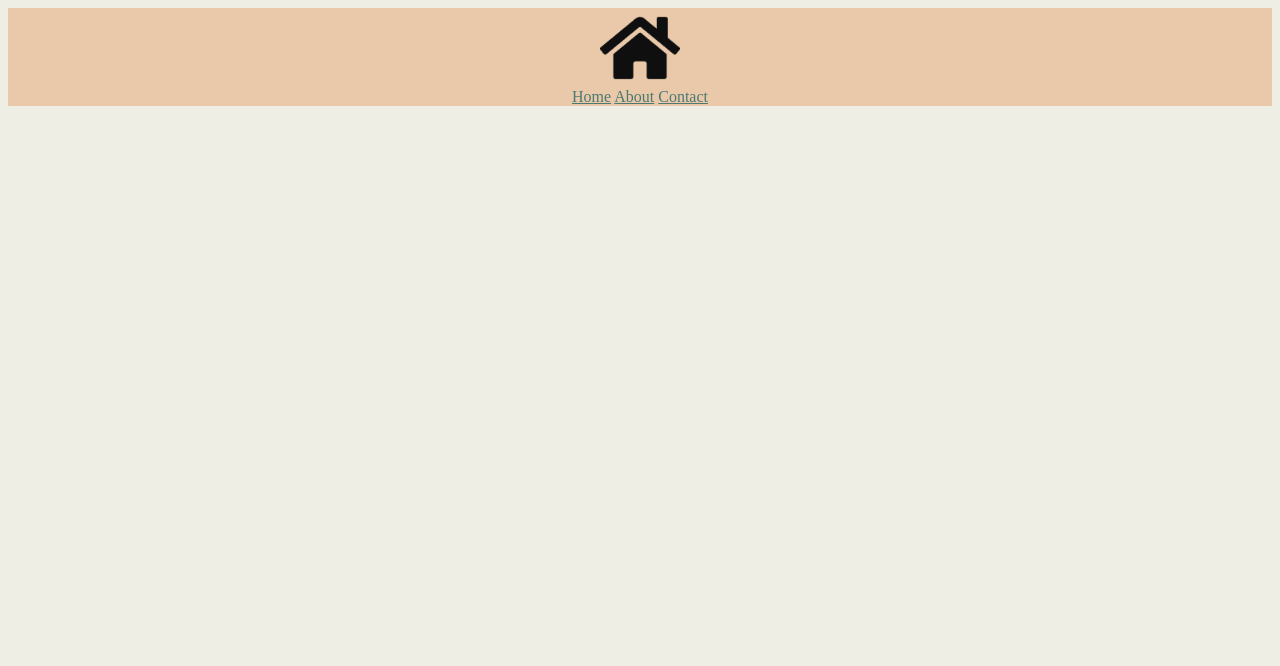
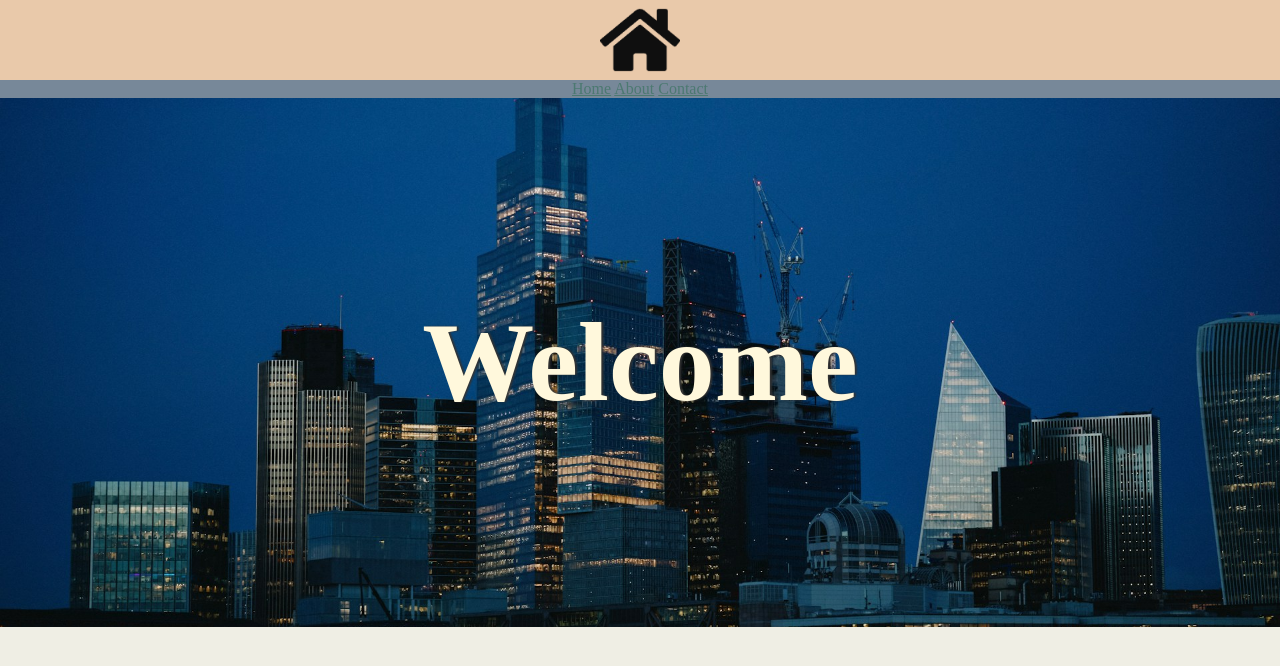
Before and after one commit to ktpnine/Webdev03, a plain HTML site: page index.html in a window 1280 px wide. Drawn offline with Linux system fonts and the light colour scheme.

Commit message:
adding banner

```diff
--- a/index.html
+++ b/index.html
@@ -14,6 +14,9 @@
             <a href="contact.html">Contact</a>
         </nav>
     </header>
+    <div class="banner">
+        <h1>Welcome</h1>
+    </div>
     <main></main>
     <footer></footer>
 </body>
--- a/styles.css
+++ b/styles.css
@@ -1,5 +1,6 @@
 body {
     background-color: #eeede2e7;
+    margin: 0px;
 }
 
 .logo {
@@ -10,7 +11,7 @@ body {
 
 .navigation {
     text-align: center;
-    background-color: lightslategray);
+    background-color: lightslategray;
 }
 .header {
     background-color: #e29f6777;
@@ -18,3 +19,20 @@ body {
 .navigation a {
     color: #4c7971;
 }
+.banner {
+    min-height: 50vh;
+    background-image: url("images/uran-wang-zu2dcPNpJ0o-unsplash.jpg");
+    /*to fit image inside banner box, use background-size: contain;*/
+    background-size: cover;
+    background-position: center;
+    background-repeat: no-repeat;
+}
+.banner h1 {
+    text-align: center;
+    margin: 0px;
+    padding: 25vh;
+    color: cornsilk;
+    font-size: 7em;
+    text-shadow: 2px 0px 2px #333333;
+
+}
```
Also changed, not shown: images/uran-wang-zu2dcPNpJ0o-unsplash.jpg (added).
